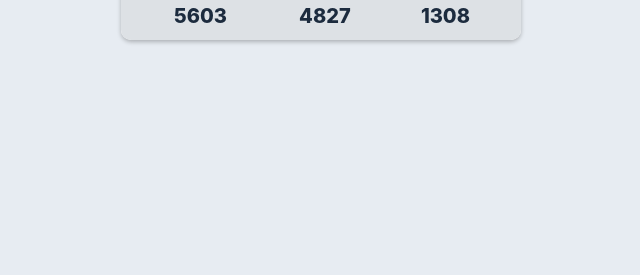
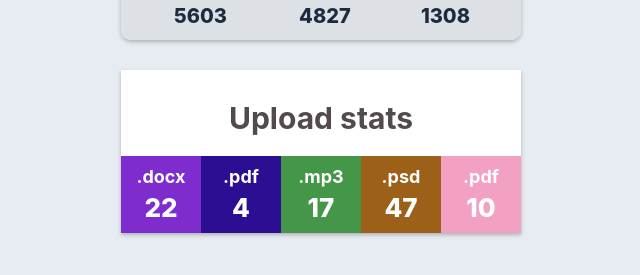
Before and after one commit to AlexKabaiev/goit-react-hw-01-components, a React (Create React App) app: page / in a window 1280 px wide. Shown: the part 499-774 px from the top of the page, without its empty margins (319-959 px from the left). Built offline with nearby package versions, Linux system fonts and the light colour scheme.

Commit message:
Statistics fin

```diff
--- a/src/components/App.jsx
+++ b/src/components/App.jsx
@@ -1,10 +1,10 @@
 import Profile from './Profile';
-// import Statistics from './Statistics';
+import Statistics from './Statistics';
 // import FriendList from './FriendList';
 // import TransactionHistory from './TransactionHistory';
 
 import user from './Data/user.json';
-// import data from './Data/data.json';
+import data from './Data/data.json';
 // import friends from './Data/friends.json';
 // import transactions from './Data/transactions.json';
 
@@ -18,8 +18,8 @@ const App = () => {
         avatar={user.avatar}
         stats={user.stats}
       />
-      {/* <Statistics title="Upload stats" stats={data} />
-      <FriendList friends={friends} />
+      <Statistics title="Upload stats" stats={data} />
+      {/*<FriendList friends={friends} />
       <TransactionHistory items={transactions} /> */}
     </>
   );
--- a/src/components/Statistics/Statistics.js
+++ b/src/components/Statistics/Statistics.js
@@ -1,18 +1,11 @@
 import css from './Statistics.module.css';
 import propTypes from 'prop-types';
 
-const createColor = () => {
-  const color =
-    'rgba(' +
-    Math.round(Math.random() * 255) +
-    ',' +
-    Math.round(Math.random() * 255) +
-    ',' +
-    Math.round(Math.random() * 255) +
-    ',' +
-    0.5 +
-    ')';
-
+const generateRandomColor = () => {
+  const r = Math.floor(Math.random() * 256);
+  const g = Math.floor(Math.random() * 256);
+  const b = Math.floor(Math.random() * 256);
+  const color = `rgb(${r}, ${g}, ${b})`;
   return color;
 };
 
@@ -27,7 +20,7 @@ const Statistics = ({ title, stats}) => {
               <li
                 className={css.item}
                 key={id}
-                style={{ backgroundColor: createColor() }}
+                style={{ backgroundColor: generateRandomColor() }}
               >
                 <span className={css.label}>{label}</span>
                 <span className={css.percentage}>{percentage}</span>
@@ -39,9 +32,9 @@ const Statistics = ({ title, stats}) => {
     );
 };
 
-export default Statistics;
-
 Statistics.propTypes = {
   label: propTypes.string.isRequired,
   percentage: propTypes.number.isRequired,
 };
+
+export default Statistics;
--- a/src/components/Statistics/Statistics.module.css
+++ b/src/components/Statistics/Statistics.module.css
@@ -1,23 +1,44 @@
 .statistics {
-
+    display: flex;
+    flex-direction: column;
+    align-items: center;
+    padding-top: 10px;
+    box-shadow: 0px 2px 4px rgba(0, 0, 0, 0.25);
+    margin-top: 30px;
+    background-color: #ffffff;
 }
 
 .title {
-
+    font-weight: 700;
+    font-size: 30px;
+    padding: 20px 0px;
+    color: #524a4d;
 }
 
 .stats {
-
+    width: 400px;
+    display: flex;
+    justify-content: space-evenly;
+    padding: 0;
 }
 
 .item {
-
+    display: flex;
+    flex-direction: column;
+    padding: 10px;
+    width: inherit;
+    align-items: center;
 }
 
 .label {
-
+    font-weight: 700;
+    font-size: 18px;
+    color: #ffffff;
+    margin-bottom: 5px;
 }
 
 .percentage {
-
+    font-weight: 800;
+    font-size: 26px;
+    color: #ffffff;
 }
```
